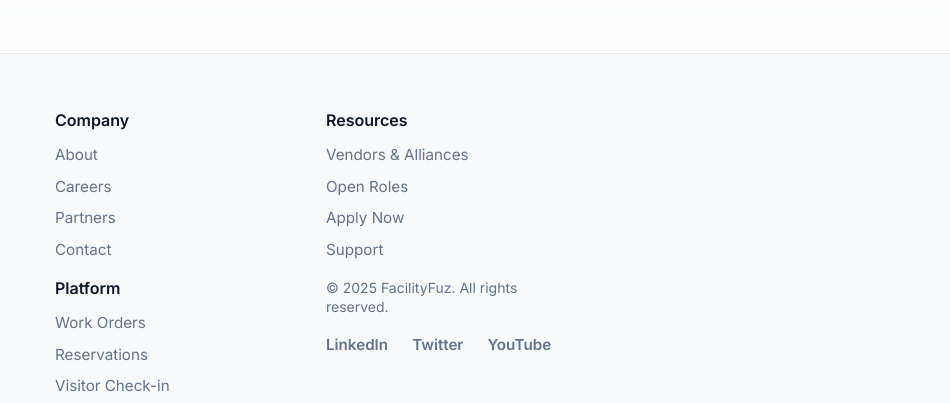
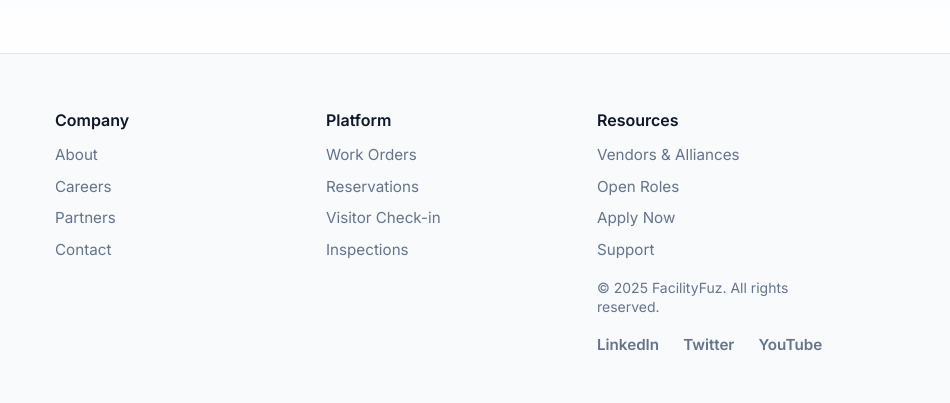
Before and after one commit to Natinael-hub/FacilityFuz, a plain HTML site: page about.html in a window 1280 px wide. Shown: the part 638-1041 px from the top of the page, 330-1280 px from the left. Drawn offline with Linux system fonts and the light colour scheme.

Commit message:
Update about.html

```diff
--- a/about.html
+++ b/about.html
@@ -136,6 +136,8 @@
 </main>
 <section class="site-links">
   <div class="container grid">
+
+    <!-- Brand / description -->
     <div>
       <img src="assets/logo.svg" alt="FacilityFuz logo" style="width:48px; height:48px;"/>
       <h3 class="h3">FacilityFuz</h3>
@@ -143,6 +145,8 @@
       Facility operations software for property managers,<br/>
       engineers, tenants, and vendors.</p>
     </div>
+
+    <!-- Company -->
     <div>
       <h4 class="h3">Company</h4>
       <ul class="small">
@@ -151,7 +155,11 @@
         <li><a href="partners.html">Partners</a></li>
         <li><a href="contact.html">Contact</a></li>
       </ul>
-      <h4 class="h3" style="margin-top:12px">Platform</h4>
+    </div>
+
+    <!-- Platform -->
+    <div>
+      <h4 class="h3">Platform</h4>
       <ul class="small">
         <li><a href="services.html#work-orders">Work Orders</a></li>
         <li><a href="services.html#reservations">Reservations</a></li>
@@ -159,6 +167,8 @@
         <li><a href="services.html#inspections">Inspections</a></li>
       </ul>
     </div>
+
+    <!-- Resources -->
     <div>
       <h4 class="h3">Resources</h4>
       <ul class="small">
@@ -174,7 +184,9 @@
         <a href="#" aria-label="YouTube">YouTube</a>
       </div>
     </div>
+
   </div>
+
 </section><footer class="footer">
   <span class="brand"><img src="assets/logo.svg" alt="" style="width:20px;height:20px"/><span>© 2025 FacilityFuz</span></span>
   <span class="small">Secure • Reliable • Simple</span>
```
